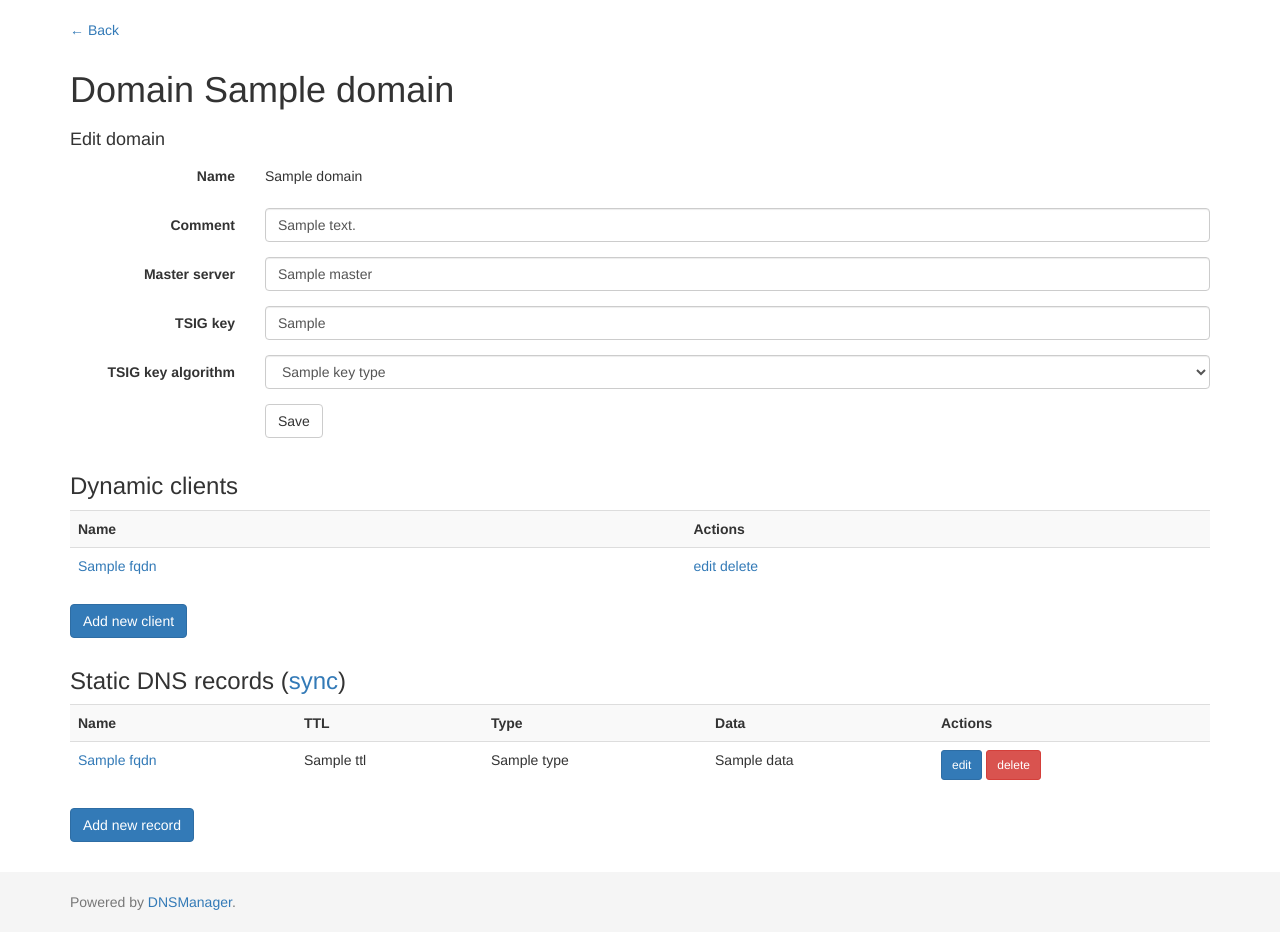
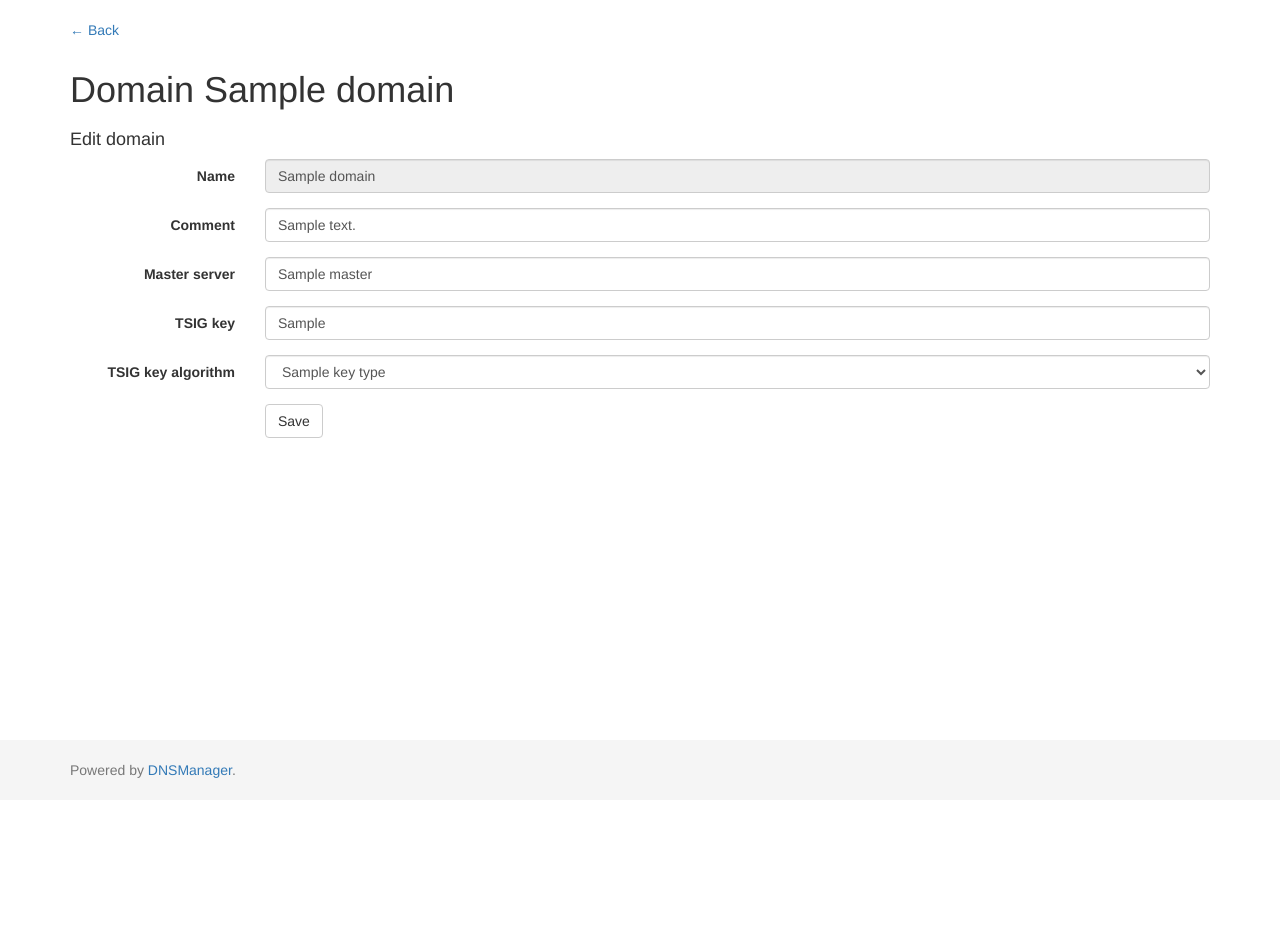
Before and after one commit to annttu/dns-manager, a Django app: template DNSManager/templates/manager/edit_domain.html in a window 1280 px wide. After the commit the page ends 778 px from the top, so only its background shows below. Run offline with Django 3.2, Linux system fonts and the light colour scheme; the template is opened without the code that fills it: most values are stand-ins (such as "Sample title", 1, 10 or a date in 2020); some libraries are stand-ins or nearby versions.

Commit message:
separate page for domain detail edit

```diff
--- a/DNSManager/manager/urls.py
+++ b/DNSManager/manager/urls.py
@@ -11,6 +11,7 @@ urlpatterns = patterns('',
     url(r'^login/?$', 'manager.views.login_page', name='login'),
     url(r'^logout/?$', 'manager.views.login_page', name='logout'),
     url(r'^domains/edit/(?P<name>[a-zA-Z0-9\.\-]+)$', "manager.views.edit_domain", name="edit_domain"),
+    url(r'^domains/(?P<name>[a-zA-Z0-9\.\-]+)$', "manager.views.show_domain", name="show_domain"),
     url(r'^domains/add_static/(?P<domain>[a-zA-Z0-9\.\-]+)$', "manager.views.add_static", name="add_static"),
     url(r'^domains/edit_static/(?P<domain>[a-zA-Z0-9\.\-]+)/(?P<entry>\d+)$', "manager.views.edit_static", name="edit_static"),
     url(r'^domains/delete_static/(?P<domain>[a-zA-Z0-9\.\-]+)/(?P<entry>\d+)$', "manager.views.delete_static", name="delete_static"),
--- a/DNSManager/templates/manager/add_dyndns.html
+++ b/DNSManager/templates/manager/add_dyndns.html
@@ -2,7 +2,7 @@
 {% block content %}
 <div class="row">
     <div class="col-sm-12">
-        <p><a href="{% url "edit_domain" domain.name %}">&larr; Back</a></p>
+        <p><a href="{% url "show_domain" domain.name %}">&larr; Back</a></p>
     </div>
     <div class="col-sm-12">
         <h1>Add DynDNS client</h1>
--- a/DNSManager/templates/manager/add_static.html
+++ b/DNSManager/templates/manager/add_static.html
@@ -3,7 +3,7 @@
 
 <div class="row">
     <div class="col-sm-12">
-        <p><a href="{% url "edit_domain" domain.name %}">&larr; Back</a></p>
+        <p><a href="{% url "show_domain" domain.name %}">&larr; Back</a></p>
     </div>
     <div class="col-sm-12">
         <h1>{% if instance %}Edit DNS record{% else %}Add DNS record{% endif %}</h1>
@@ -49,7 +49,7 @@
             <div class="form-group">
               <div class="col-sm-offset-2 col-sm-10">
                 <button type="submit" class="btn btn-primary">{% if instance %}Edit{% else %}Add{% endif %}</button>
-                <a href="{% url "edit_domain" domain.name %}" role="button" class="btn btn-default">Back</a>
+                <a href="{% url "show_domain" domain.name %}" role="button" class="btn btn-default">Back</a>
               </div>
             </div>
         </form>
--- a/DNSManager/templates/manager/delete_dyndns.html
+++ b/DNSManager/templates/manager/delete_dyndns.html
@@ -3,7 +3,7 @@
 
 <div class="row">
     <div class="col-sm-12">
-        <p><a href="{% url "edit_domain" client.domain.name %}">&larr; Back</a></p>
+        <p><a href="{% url "show_domain" client.domain.name %}">&larr; Back</a></p>
     </div>
     <div class="col-sm-12">
         <h1>Delete dynamic entry {{ client.fqdn }}</h1>
--- a/DNSManager/templates/manager/delete_static.html
+++ b/DNSManager/templates/manager/delete_static.html
@@ -2,7 +2,7 @@
 {% block content %}
 <div class="row">
     <div class="col-sm-12">
-        <p><a href="{% url "edit_domain" domain.name %}">&larr; Back</a></p>
+        <p><a href="{% url "show_domain" domain.name %}">&larr; Back</a></p>
     </div>
     <div class="col-sm-12">
         <h1>Delete DNS record</h1>
--- a/DNSManager/templates/manager/edit_domain.html
+++ b/DNSManager/templates/manager/edit_domain.html
@@ -3,7 +3,7 @@
 
 <div class="row">
     <div class="col-sm-12">
-        <p><a href="{% url "index" %}">&larr; Back</a></p>
+        <p><a href="{% url "show_domain" domain.name %}">&larr; Back</a></p>
     </div>
     <div class="col-sm-12">
         <h1>Domain {{domain.name}}</h1>
@@ -15,34 +15,34 @@
         <h4>Edit domain</h4>
         <form class="form-horizontal" action="{% url "edit_domain" domain.name %}" method="POST">
         {% csrf_token %}
-            <div class="form-group">
+            <div class="form-group {% if form.name.errors %}has-error has-feedback{% endif %}">
             <label class="col-sm-2 control-label">Name</label>
             <div class="col-sm-10">
-              <p class="form-control-static">{{ domain.name }}</p>
+              <input type="text" class="form-control" value="{{ domain.name }}" name="name" id="name" readonly="readonly">
             </div>
           </div>
-          <div class="form-group">
+          <div class="form-group {% if form.comment.errors %}has-error has-feedback{% endif %}">
             <label for="comment" class="col-sm-2 control-label">Comment</label>
             <div class="col-sm-10">
-              <input type="text" class="form-control" id="comment" value="{{ domain.comment}}" placeholder="Comment">
+              <input type="text" class="form-control" name="comment" id="comment" value="{{ domain.comment}}" placeholder="Comment">
             </div>
           </div>
-          <div class="form-group">
+          <div class="form-group {% if form.master.errors %}has-error has-feedback{% endif %}">
             <label for="master" class="col-sm-2 control-label">Master server</label>
             <div class="col-sm-10">
-              <input type="text" class="form-control" value="{{ domain.master }}" id="master" placeholder="ns1.example.com">
+              <input type="text" class="form-control" value="{{ domain.master }}" name="master" id="master" placeholder="ns1.example.com">
             </div>
           </div>
-           <div class="form-group">
+           <div class="form-group {% if form.tsig_key.errors %}has-error has-feedback{% endif %}">
             <label for="master" class="col-sm-2 control-label">TSIG key</label>
             <div class="col-sm-10">
-              <input type="text" class="form-control" value="{{ domain.tsig_key }}" id="tsig_key" placeholder="example.com. IN ...">
+              <input type="text" class="form-control" value="{{ domain.tsig_key }}" name="tsig_key" id="tsig_key" placeholder="example.com. IN ...">
             </div>
             </div>
-            <div class="form-group">
+            <div class="form-group {% if form.tsig_type.errors %}has-error has-feedback{% endif %}">
                 <label for="master" class="col-sm-2 control-label">TSIG key algorithm</label>
                 <div class="col-sm-10">
-                    <select class="form-control">
+                    <select class="form-control" name="tsig_type" id="tsig_type">
                         {% for type, name in key_types %}
                         <option value="{{type}}">{{ name }}</option>
                         {% endfor %}
@@ -58,90 +58,5 @@
     </div>
 </div>
 
-<div class="row">
-    <div class="col-sm-12">
-        <h3>
-            Dynamic clients
-        </h3>
-        <table class="table table-striped">
-            <tr>
-            <th>
-                Name
-            </th>
-            <th>
-                Actions
-            </th>
-        </tr>
-        {% for client in domain.client_set.all %}
-            <tr>
-                <td>
-                    <a href="{% url "edit_dyndns" client.pk %}">{{ client.fqdn }}</a>
-                </td>
-                <td>
-                    <a href="{% url "edit_dyndns" client.pk %}">edit</a>
-                    <a href="{% url "delete_dyndns" client.pk %}">delete</a>
-                </td>
-            </tr>
-        {% endfor %}
-        </table>
-        {% if not domain.client_set.all %}
-        <p>No clients yet, add one!</p>
-        {% endif %}
-        <p><a href="{% url "add_dyndns" domain.name %}" role="button" class="btn btn-primary">Add new client</a></p>
-    </div>
-</div>
-
-
-<div class="row">
-    <div class="col-sm-12">
-        <h3>
-            Static DNS records (<a href="{% url "sync_domain" domain.name %}" title="Sync DNS-records from DNS-server">sync</a>)
-        </h3>
-        <table class="table table-striped">
-            <tr>
-            <th>
-                Name
-            </th>
-            <th>
-                TTL
-            </th>
-            <th>
-                Type
-            </th>
-            <th>
-                Data
-            </th>
-            <th>
-                Actions
-            </th>
-        </tr>
-        {% for entry in static_entries %}
-            <tr>
-                <td>
-                    <a href="{% url "edit_static" entry.domain.fqdn entry.pk %}">{{ entry.fqdn }}</a>
-                </td>
-                <td>
-                    {{ entry.ttl }}
-                </td>
-                <td>
-                    {{ entry.type }}
-                </td>
-                <td>
-                    {{ entry.data }}
-                </td>
-                <td>
-                    <a href="{% url "edit_static" entry.domain.fqdn entry.pk %}" role="button" class="btn btn-sm btn-primary">edit</a>
-                    <a href="{% url "delete_static" entry.domain.fqdn entry.pk %}" role="button" class="btn btn-sm btn-danger">delete</a>
-                </td>
-            </tr>
-        {% endfor %}
-        </table>
-        {% if not static_entries %}
-        <p>No records yet, add one!</p>
-        {% endif %}
-        <p><a href="{% url "add_static" domain.name %}" role="button" class="btn btn-primary">Add new record</a></p>
-     </div>
-</div>
-
 
 {% endblock %}
--- a/DNSManager/templates/manager/edit_dyndns.html
+++ b/DNSManager/templates/manager/edit_dyndns.html
@@ -3,7 +3,7 @@
 
 <div class="row">
     <div class="col-sm-12">
-        <p><a href="{% url "edit_domain" client.domain.name %}">&larr; Back</a></p>
+        <p><a href="{% url "show_domain" client.domain.name %}">&larr; Back</a></p>
     </div>
     <div class="col-sm-12">
         <h1>DynDNS client {{client.fqdn}}</h1>
--- a/DNSManager/templates/manager/index.html
+++ b/DNSManager/templates/manager/index.html
@@ -26,10 +26,10 @@
     {% for domain in domains %}
         <tr>
             <td>
-                <a href="{% url "edit_domain" domain.name %}">{{ domain.name }}</a>
+                <a href="{% url "show_domain" domain.name %}">{{ domain.name }}</a>
             </td>
             <td>
-                <a href="{% url "edit_domain" domain.name %}">edit</a>
+                <a href="{% url "show_domain" domain.name %}">edit</a>
             </td>
         </tr>
     {% endfor %}
```
Also changed, not shown: DNSManager/manager/forms.py (+8 -0 lines), DNSManager/manager/views.py (+30 -8 lines), DNSManager/templates/manager/show_domain.html (added, +105 -0 lines).
